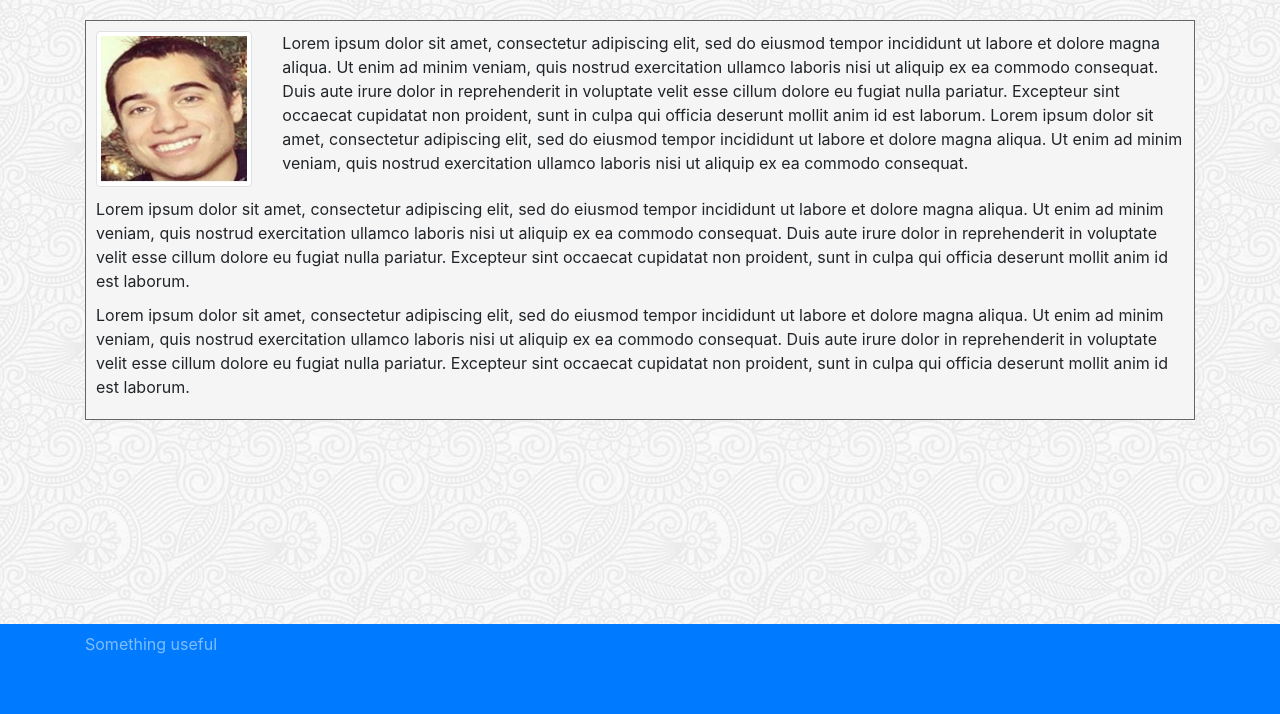
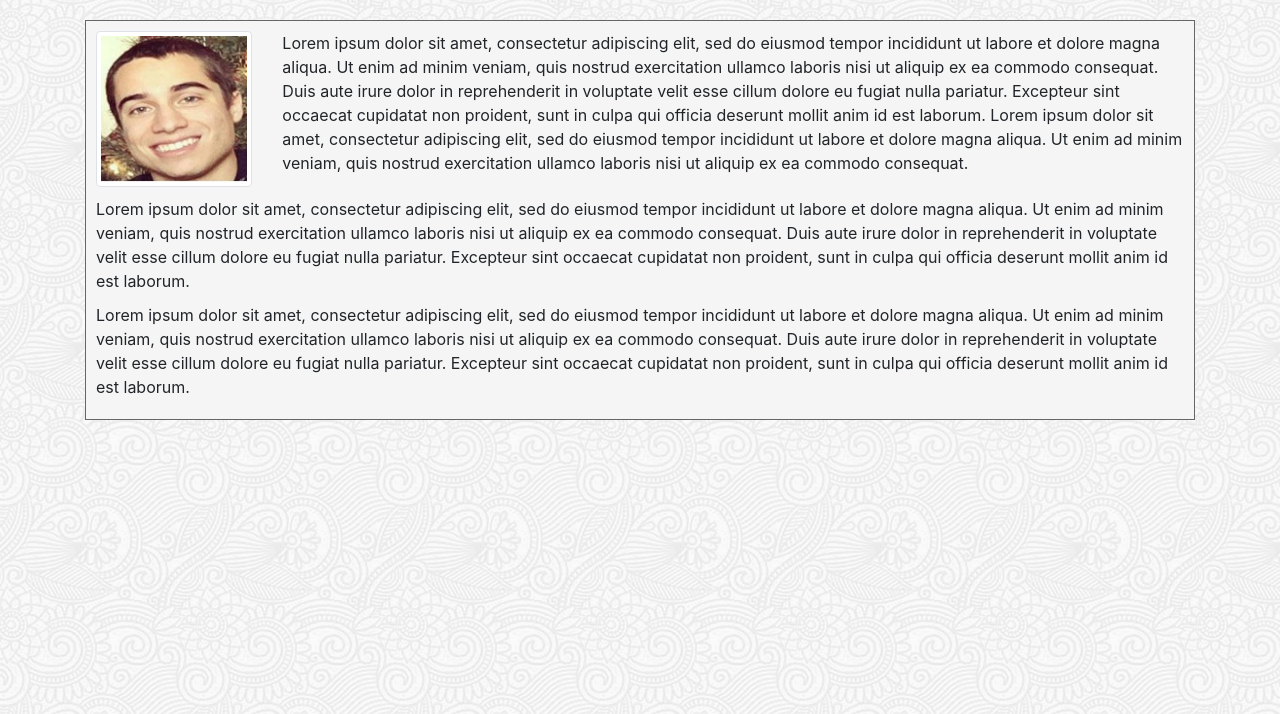
Before and after one commit to CCastro502/Bootstrap-Portfolio, a plain HTML site: page index.html in a window 1280 px wide. Shown: the part 86-800 px from the top of the page. Drawn offline with nearby package versions, Linux system fonts and the light colour scheme.

Commit message:
Removed nonfunctioning footer

```diff
--- a/index.html
+++ b/index.html
@@ -82,13 +82,6 @@
             </div>
         </div>
     </div>
-    <div class="navbar navbar-fixed-bottom navbar-expand-lg navbar-dark bg-primary">
-        <div class="container">
-          <span class="navbar-text">
-            Something useful
-          </span>
-        </div>
-      </div>
 </body>
 
 </html>
```
